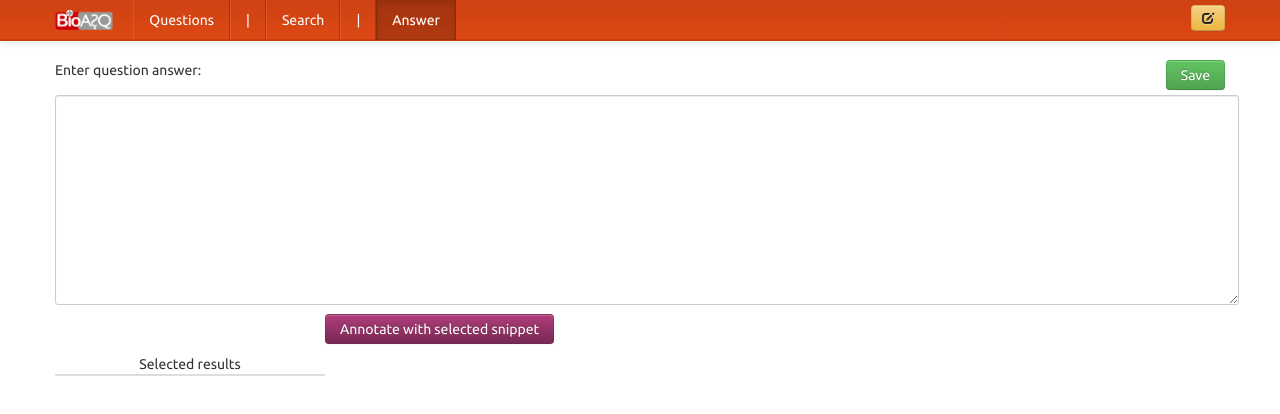
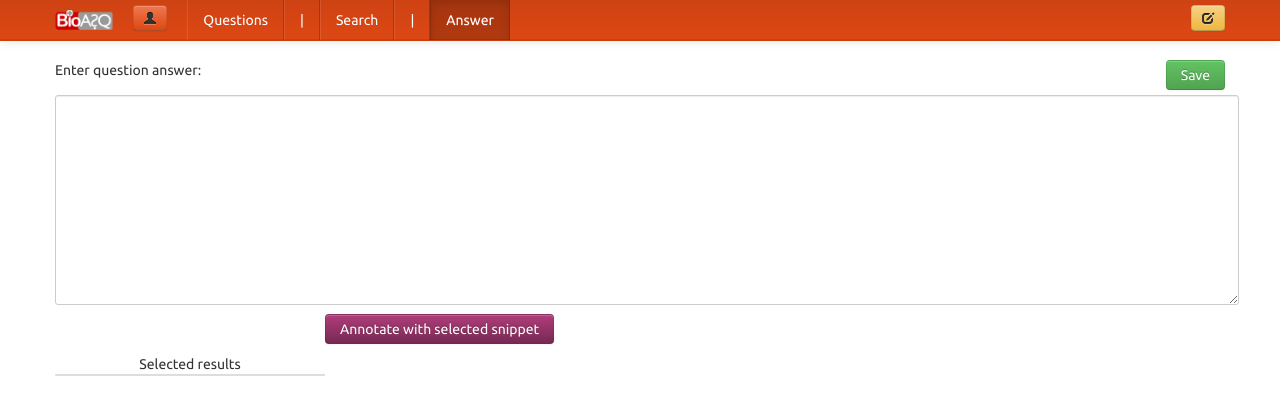
Before and after one commit to BioASQ/AnnotationTool, a plain HTML site: page frontend/answerQuestion.html in a window 1280 px wide. Drawn offline with Linux system fonts and the light colour scheme.

Commit message:
done #72

```diff
--- a/frontend/answerQuestion.html
+++ b/frontend/answerQuestion.html
@@ -29,7 +29,7 @@
                         <span class="icon-bar"></span>
                     </a>
                     <img class="brand logo-top" src="img/BioASQ_logo.png">
-                    <!--<a class="btn btn-small btn-success pull-left userButton" href="user.html"><i class="icon-user"></i></a>-->
+                    <a class="btn btn-small btn-primary pull-left userButton" href="user.html"><i class="icon-user"></i></a>
                     <div class="nav-collapse collapse">
                         <ul class="nav">
                             <li><a href="createQuestion.html">Questions</a></li>
```
Also changed, not shown: frontend/search.html (+1 -1 lines).
